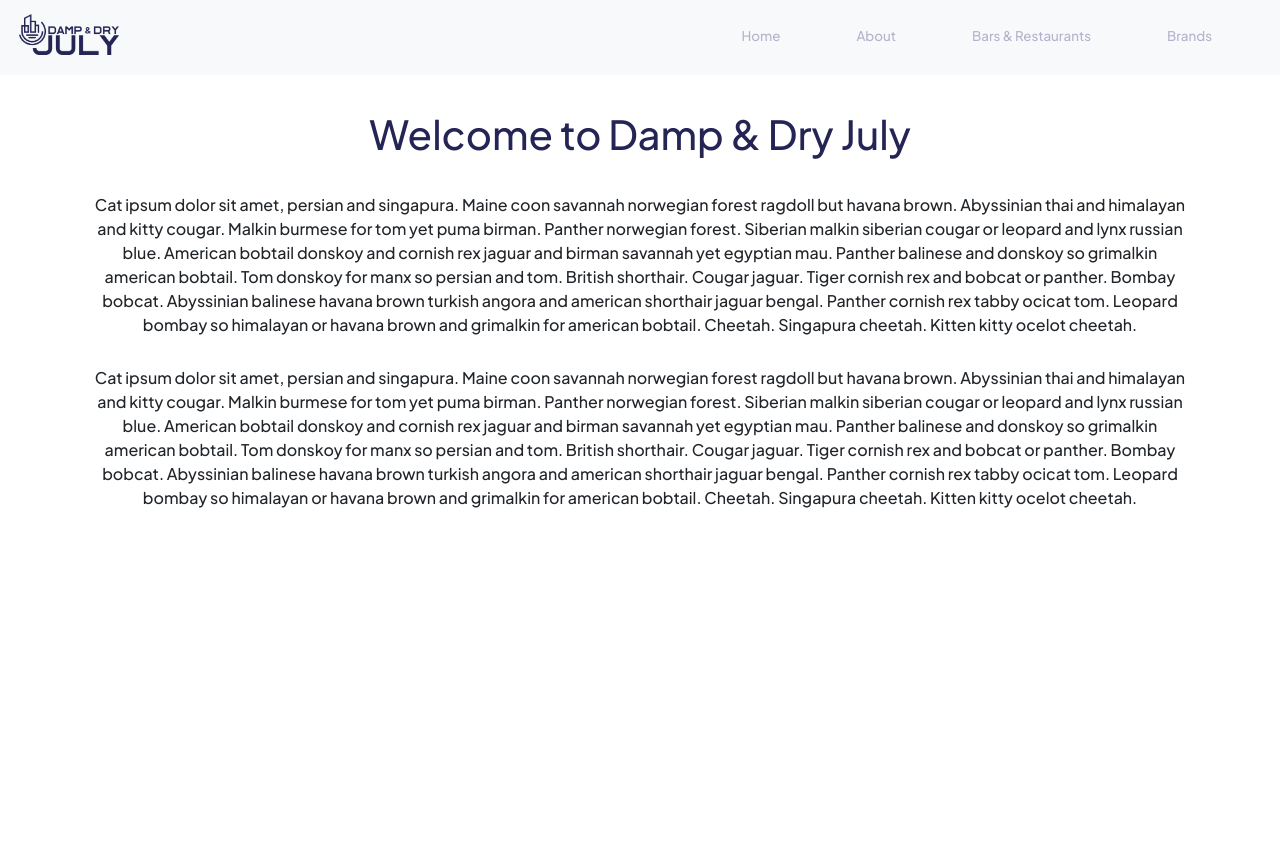
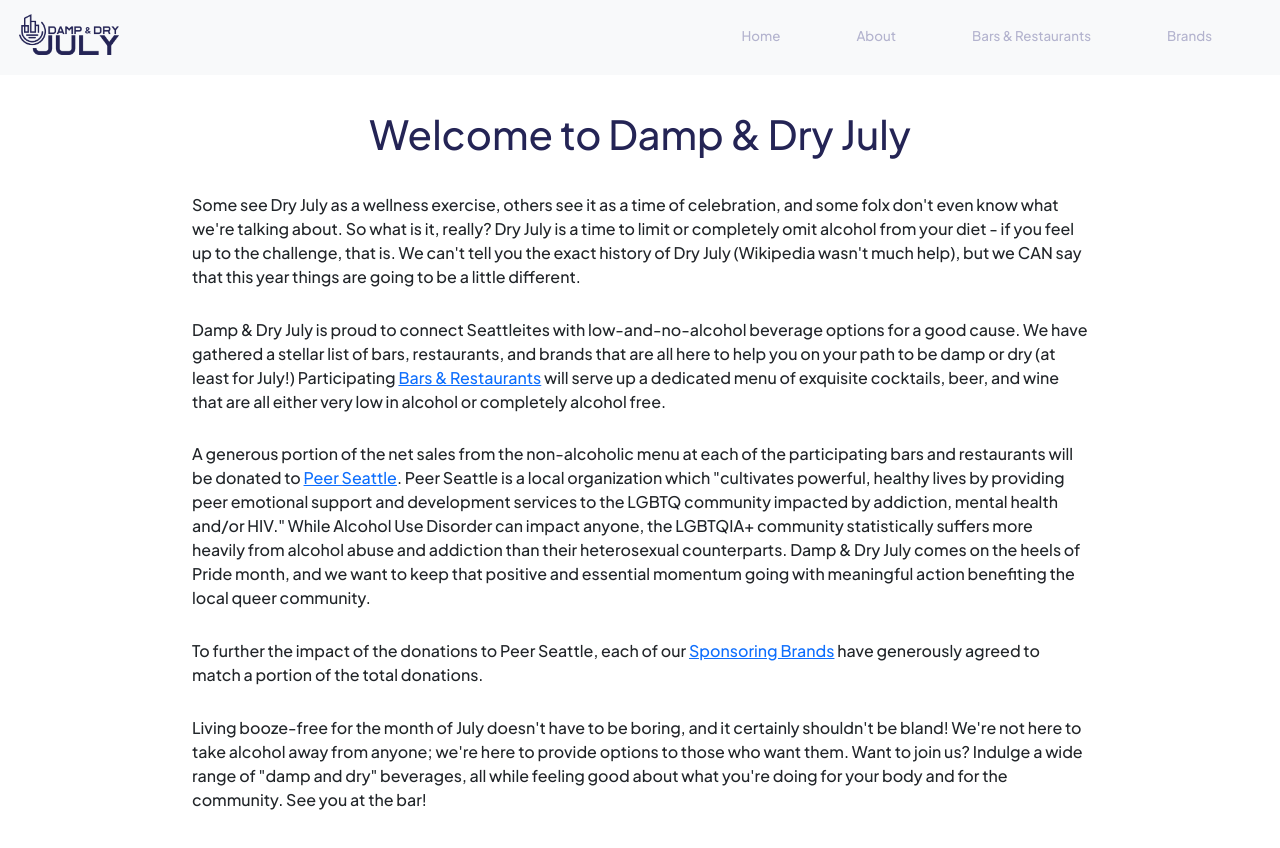
Before and after one commit to mfflynnnn/damp-and-dry, a React (Create React App) app: page /About in a window 1280 px wide. Shown: the top 848 px of the page. Before the commit the page ends 800 px from the top, so only its background shows below. Built offline with nearby package versions, Linux system fonts and the light colour scheme.

Commit message:
Added About copy + made small CSS improvements

```diff
--- a/src/About.css
+++ b/src/About.css
@@ -8,6 +8,12 @@
   color: #242455;
 }
 
+.about-div {
+  margin-bottom: 40px;
+}
+
 .About .about-p {
-  padding: 0% 7% 1% 7%;
+  font-size: cal(10px + 1vh);
+  text-align: left;
+  padding: 0% 15% 1% 15%;
 }
--- a/src/About.js
+++ b/src/About.js
@@ -9,36 +9,57 @@ export default function About() {
         <Nav />
         <h1>Welcome to Damp & Dry July</h1>
       </header>
-      <div>
+      <div className="about-div">
         <p className="about-p">
-          Cat ipsum dolor sit amet, persian and singapura. Maine coon savannah
-          norwegian forest ragdoll but havana brown. Abyssinian thai and
-          himalayan and kitty cougar. Malkin burmese for tom yet puma birman.
-          Panther norwegian forest. Siberian malkin siberian cougar or leopard
-          and lynx russian blue. American bobtail donskoy and cornish rex jaguar
-          and birman savannah yet egyptian mau. Panther balinese and donskoy so
-          grimalkin american bobtail. Tom donskoy for manx so persian and tom.
-          British shorthair. Cougar jaguar. Tiger cornish rex and bobcat or
-          panther. Bombay bobcat. Abyssinian balinese havana brown turkish
-          angora and american shorthair jaguar bengal. Panther cornish rex tabby
-          ocicat tom. Leopard bombay so himalayan or havana brown and grimalkin
-          for american bobtail. Cheetah. Singapura cheetah. Kitten kitty ocelot
-          cheetah.
+          Some see Dry July as a wellness exercise, others see it as a time of
+          celebration, and some folx don't even know what we're talking about.
+          So what is it, really? Dry July is a time to limit or completely omit
+          alcohol from your diet - if you feel up to the challenge, that is. We
+          can't tell you the exact history of Dry July (Wikipedia wasn't much
+          help), but we CAN say that this year things are going to be a little
+          different.
         </p>
         <p className="about-p">
-          Cat ipsum dolor sit amet, persian and singapura. Maine coon savannah
-          norwegian forest ragdoll but havana brown. Abyssinian thai and
-          himalayan and kitty cougar. Malkin burmese for tom yet puma birman.
-          Panther norwegian forest. Siberian malkin siberian cougar or leopard
-          and lynx russian blue. American bobtail donskoy and cornish rex jaguar
-          and birman savannah yet egyptian mau. Panther balinese and donskoy so
-          grimalkin american bobtail. Tom donskoy for manx so persian and tom.
-          British shorthair. Cougar jaguar. Tiger cornish rex and bobcat or
-          panther. Bombay bobcat. Abyssinian balinese havana brown turkish
-          angora and american shorthair jaguar bengal. Panther cornish rex tabby
-          ocicat tom. Leopard bombay so himalayan or havana brown and grimalkin
-          for american bobtail. Cheetah. Singapura cheetah. Kitten kitty ocelot
-          cheetah.
+          Damp & Dry July is proud to connect Seattleites with
+          low-and-no-alcohol beverage options for a good cause. We have gathered
+          a stellar list of bars, restaurants, and brands that are all here to
+          help you on your path to be damp or dry (at least for July!)
+          Participating <a href="./Participants.js">Bars & Restaurants</a> will
+          serve up a dedicated menu of exquisite cocktails, beer, and wine that
+          are all either very low in alcohol or completely alcohol free.
+        </p>
+        <p className="about-p">
+          A generous portion of the net sales from the non-alcoholic menu at
+          each of the participating bars and restaurants will be donated to{" "}
+          <a
+            href="https://www.peerseattle.org/"
+            target="_blank"
+            rel="noreferrer"
+          >
+            Peer Seattle
+          </a>
+          . Peer Seattle is a local organization which "cultivates powerful,
+          healthy lives by providing peer emotional support and development
+          services to the LGBTQ community impacted by addiction, mental health
+          and/or HIV." While Alcohol Use Disorder can impact anyone, the
+          LGBTQIA+ community statistically suffers more heavily from alcohol
+          abuse and addiction than their heterosexual counterparts. Damp & Dry
+          July comes on the heels of Pride month, and we want to keep that
+          positive and essential momentum going with meaningful action
+          benefiting the local queer community.
+        </p>
+        <p className="about-p">
+          To further the impact of the donations to Peer Seattle, each of our{" "}
+          <a href="./Brands.js">Sponsoring Brands</a> have generously agreed to
+          match a portion of the total donations.
+        </p>
+        <p className="about-p">
+          Living booze-free for the month of July doesn't have to be boring, and
+          it certainly shouldn't be bland! We're not here to take alcohol away
+          from anyone; we're here to provide options to those who want them.
+          Want to join us? Indulge a wide range of "damp and dry" beverages, all
+          while feeling good about what you're doing for your body and for the
+          community. See you at the bar!
         </p>
       </div>
     </div>
--- a/src/Brands.js
+++ b/src/Brands.js
@@ -140,7 +140,7 @@ export default function Brands() {
               <div key={brand} className="col-6 col-md-4">
                 <div className="card">
                   <div className="internal-card">
-                    <a href={website} target="_blank">
+                    <a href={website} target="_blank" rel="noreferrer">
                       <img
                         src={logo}
                         className="card-img-top"
--- a/src/Participants.css
+++ b/src/Participants.css
@@ -1,11 +1,16 @@
+.participants {
+  text-align: center;
+  font-family: "Plus Jakarta Sans", sans-serif;
+}
+
 .participants h1 {
-  margin: 35px auto;
+  margin: 35px auto 0 auto;
   color: #242455;
 }
 
-.participants {
-  text-align: center;
-  font-family: "Plus Jakarta Sans", sans-serif;
+.participants h6 {
+  margin-bottom: 35px;
+  color: #242455;
 }
 
 .row2 {
--- a/src/Participants.js
+++ b/src/Participants.js
@@ -4,6 +4,13 @@ import "./Participants.css";
 import Pin from "./icons8-location-100.png";
 
 const arrayOfObjects = [
+  {
+    participant: "Dreamland Bar & Diner",
+    website: "https://www.dreamlandfremont.com/",
+    brandsOffered: ["Athletic Brewing Co"],
+    mapLink:
+      "https://www.google.com/maps/place/Dreamland+Bar+%26+Diner/@47.6501148,-122.3516283,15z/data=!4m2!3m1!1s0x0:0x58c5c6016bf51618?sa=X&ved=2ahUKEwjQm93Cnaj3AhUqIzQIHVWbCQIQ_BJ6BAheEAU",
+  },
   {
     participant: "Life on Mars",
     website: "https://lifeonmarsseattle.com/",
@@ -12,16 +19,11 @@ const arrayOfObjects = [
       "https://www.google.com/maps/place/Life+On+Mars/@47.6143076,-122.3245432,17z/data=!3m1!4b1!4m5!3m4!1s0x54906b810cdc1c39:0x4290d427de0c3e04!8m2!3d47.6143076!4d-122.3223545",
   },
   {
-    participant: "Watershed",
-    website: "",
-    brandsOffered: ["", ""],
-    mapLink: "",
-  },
-  {
-    participant: "",
-    website: "",
-    brandsOffered: ["", ""],
-    mapLink: "",
+    participant: "Watershed Pub & Kitchen",
+    website: "https://www.watershedpub.com/",
+    brandsOffered: ["Lyre's"],
+    mapLink:
+      "https://www.google.com/maps/place/Watershed+Pub+%26+Kitchen/@47.7019446,-122.3277247,17z/data=!3m1!4b1!4m5!3m4!1s0x549013ffb06eec81:0xd7854c72eda7bf6c!8m2!3d47.701941!4d-122.325536",
   },
 ];
 
@@ -31,6 +33,7 @@ export default function Participants() {
       <header>
         <Nav />
         <h1>Participating Bars & Restaurants</h1>
+        <h6>(A to Z)</h6>
       </header>
       <div className="container">
         <div className="row row1">
```
